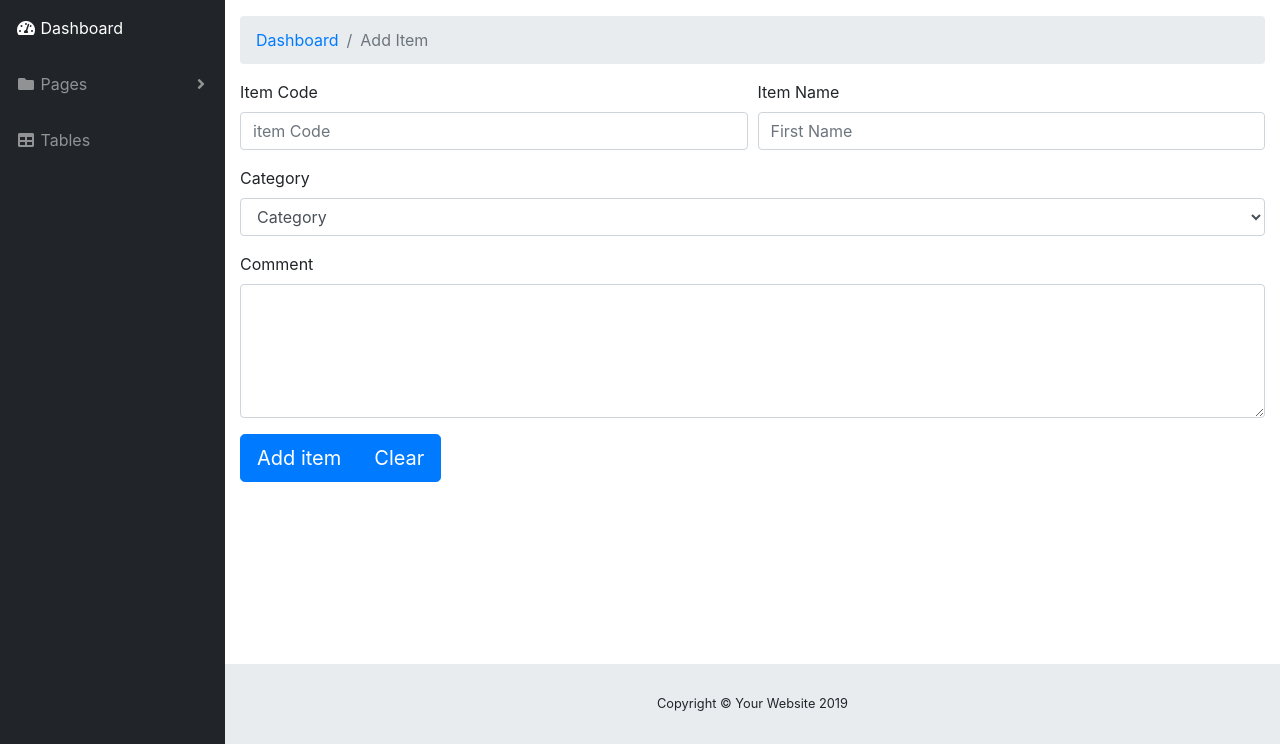
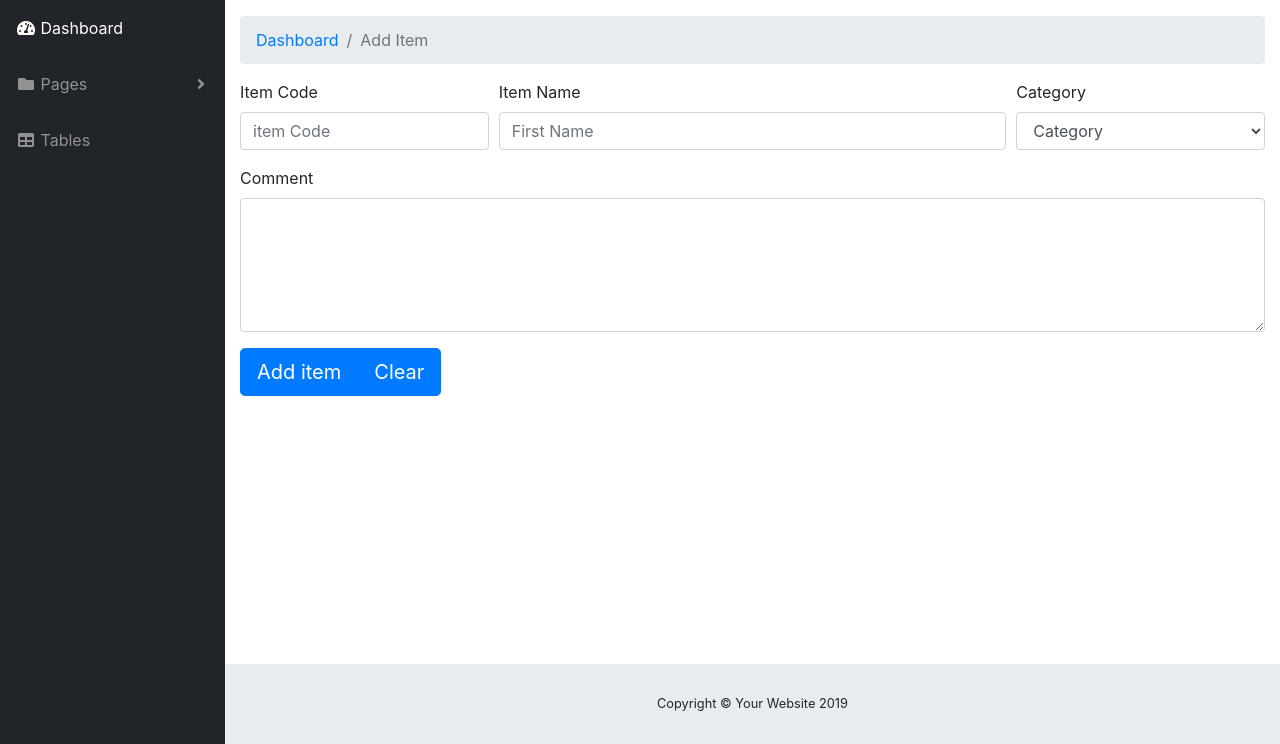
Before and after one commit to JoebenEngalan/USeP_sports, a PHP site: page /add-item.php in a window 1280 px wide. Shown: the part 56-800 px from the top of the page. Run offline with PHP 8.4, Linux system fonts and the light colour scheme; some libraries are stand-ins or nearby versions.

Commit message:
commit changes

```diff
--- a/add-item.php
+++ b/add-item.php
@@ -24,24 +24,25 @@
         </ol>
 
         <!-- Page Content -->
-        <!-- Borrowing form grid -->
+        <!-- additem form grid -->
         <div class="mb-4">
         <form>
           <!--Grid row-->
+          <!-- Itemcode input -->
           <div class="form-row">
-          <div class="form-group col-md-6">
+          <div class="form-group col-md-3">
               <label for="itemcode">Item Code</label>
               <input type="text" class="form-control" id="itemcode" placeholder="item Code">
           </div>
-            <!-- LastName input -->
+            <!-- Item Name input -->
             <div class="form-group col-md-6">
               <label for="itemname">Item Name</label>
               <input type="text" class="form-control" id="itemname" placeholder="First Name">
             </div>
-            <!-- FirstName input -->
+            <!--  Category input -->
             <div class="form-group col">
-            <label for="inputDept_Coll">Category</label>
-              <select type="text" class="form-control" id="inputDept_Coll">
+            <label for="inputCategory">Category</label>
+              <select type="text" class="form-control" id="inputCategory">
               <option disabled selected>Category</option>
               <option> test </option>
               <option> test </option>
@@ -49,10 +50,10 @@
             </div>
           </div>
           <!--Grid row-->
-          <!-- ContactNum input -->
+          <!-- Inputcomment input -->
           <div class="form-group col-md-14">
-            <label for="comment">Comment</label>
-            <textarea class="form-control" rows="5" id="comment" resize="none"></textarea>
+            <label for="Inputcomment">Comment</label>
+            <textarea class="form-control" rows="5" id="Inputcomment" resize="none"></textarea>
           </div>
 
           <!-- Grid row  Buttons -->
```
Also changed, not shown: borrow.php (+3 -4 lines).
